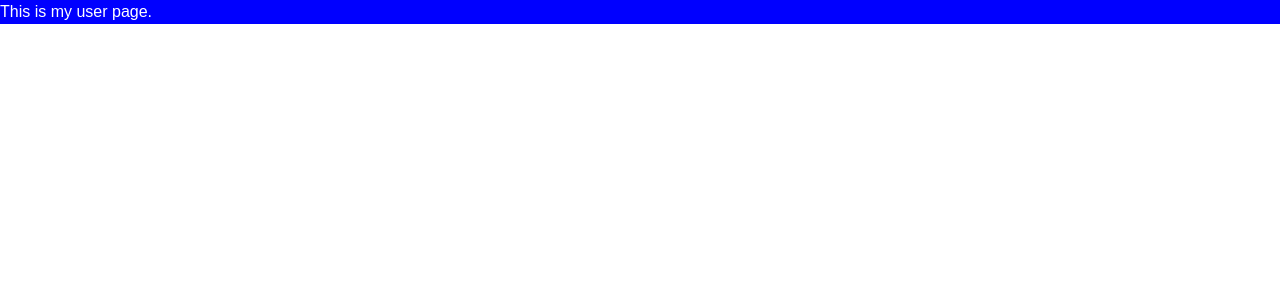
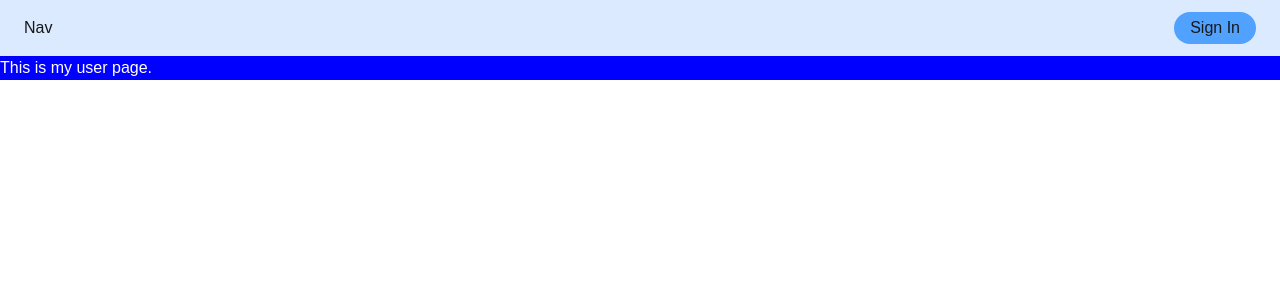
Before and after one commit to imPranab14/next_js, a Next.js app: page /user in a window 1280 px wide. Shown: the top 300 px of the page. Built offline with nearby package versions, Linux system fonts and the light colour scheme; no server answers.

Commit message:
add a new navbar separated js page

```diff
--- /dev/null
+++ b/src/app/Navbar.js
@@ -0,0 +1,36 @@
+"use client";
+import { useSession, signIn, signOut } from "next-auth/react";
+import React from "react";
+
+function Navbar() {
+  const session = useSession();
+  return (
+    <>
+      <div className="flex justify-between items-center bg-blue-100 px-6 py-3">
+        <p>Nav</p>
+
+        {session.data === null && (
+          <button
+            onClick={signIn}
+            className="px-4 py-1 rounded-2xl bg-blue-400"
+          >
+            Sign In
+          </button>
+        )}
+        {session && session.data && (
+          <div className="flex items-center gap-2">
+            <p>{session.data?.user.name ?? "NA"}</p>
+            <button
+              className="bg-red-400 px-3 py-2 rounded-xl text-sm"
+              onClick={signOut}
+            >
+              Logout
+            </button>
+          </div>
+        )}
+      </div>
+    </>
+  );
+}
+
+export default Navbar;
--- a/src/app/layout.js
+++ b/src/app/layout.js
@@ -1,6 +1,8 @@
 import { Geist, Geist_Mono } from "next/font/google";
 import "./globals.css";
 import AuthProvider from "./components/SessionProvider";
+import Navbar from "./Navbar";
+
 
 export const metadata = {
   title: "Create Next App",
@@ -11,7 +13,9 @@ export default function RootLayout({ children }) {
   return (
     <html lang="en">
       <body>
+        {/* <Navbar/> */}
         <AuthProvider>
+           <Navbar/>
           {children}
         </AuthProvider>
       </body>
--- a/src/app/page.js
+++ b/src/app/page.js
@@ -3,29 +3,11 @@ import Image from "next/image";
 import { useSession, signIn,signOut } from "next-auth/react";
 
 export default function Home() {
-  const session = useSession();
-  console.log(session);
-  if (session.data === null) {
-    return (
-      <button
-        onClick={signIn}
-        className="px-4 py-1 rounded-2xl bg-blue-400 m-3"
-      >
-        Sign IN
-      </button>
-    );
-  }
-  //Git Hub Login User Info
-  console.log(session);
   return (
     <>
-      <div className="flex justify-between items-center bg-blue-100 px-6 py-3">
+
         <p>Home Page</p>
-        <div className="flex items-center gap-2">
-        <p>{session.data?.user.name??"NA"}</p>
-        <button className="bg-red-400 px-3 py-2 rounded-xl text-sm" onClick={signOut}>Logout</button>
-        </div>
-      </div>
+
     </>
   );
 }
```
